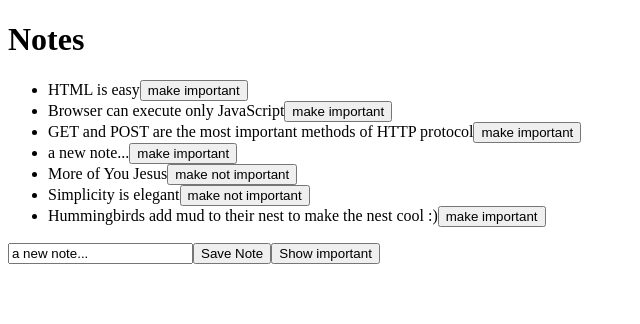
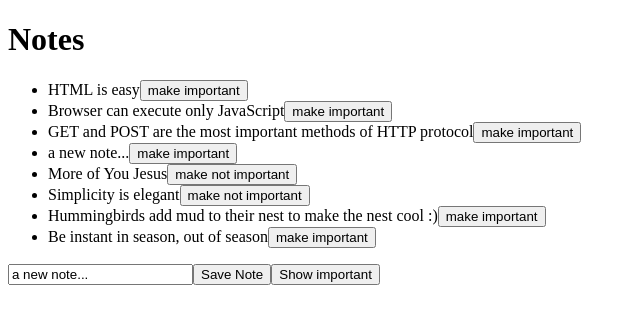
Before and after one commit to IfeOlulesi/fso-part2, a React (Create React App) app in the folder practice/: page / in a window 1280 px wide. Shown: the top 324 px of the page, without its empty margins (0-640 px from the left). Built offline with nearby package versions, Linux system fonts and the light colour scheme; data requests are answered from the project's data file.

Commit message:
Extracting Communication with the Backend into a Separate Module

```diff
--- a/practice/db.json
+++ b/practice/db.json
@@ -41,6 +41,12 @@
       "content": "Hummingbirds add mud to their nest to make the nest cool :)",
       "date": "2021-06-12T14:46:19.315Z",
       "important": false
+    },
+    {
+      "id": 8,
+      "content": "Be instant in season, out of season",
+      "date": "2021-06-12T15:53:20.438Z",
+      "important": false
     }
   ]
 }
--- a/practice/src/App.js
+++ b/practice/src/App.js
@@ -1,88 +1,82 @@
-import React, { useState, useEffect } from 'react'
-import axios from 'axios'
-import Note from './components/Note'
+import React, { useState, useEffect } from "react";
+import Note from "./components/Note";
+import noteService from "./services/notes";
 
 const App = () => {
-  const [notes, setNotes] = useState([])
-  const [newNote, setNewNote] = useState('a new note...')
-  const [showAll, setShowAll] = useState(true)
+  const [notes, setNotes] = useState([]);
+  const [newNote, setNewNote] = useState("a new note...");
+  const [showAll, setShowAll] = useState(true);
 
   useEffect(() => {
-    axios
-      .get('http://localhost:3001/notes')
-      .then(response => {
-        setNotes(response.data)
-      })
-  }, [])
+    noteService
+      .getAll()
+      .then(initialNotes => {
+      setNotes(initialNotes);
+    });
+  }, []);
+
+  const toggleImportanceOf = (id) => {
+    const note = notes.find((n) => n.id === id);
+    const changedNote = { ...note, important: !note.important };
+
+    noteService
+      .update(id, changedNote)
+      .then(returnedNote => {
+        setNotes(notes.map(note => note.id !== id ? note : returnedNote))
+    });
+  };
 
   const addNote = (event) => {
-    event.preventDefault()
+    event.preventDefault();
     const noteObject = {
       id: notes.length + 1,
       content: newNote,
       date: new Date().toISOString(),
-      important: Math.random() > 0.5
-    }
+      important: Math.random() > 0.5,
+    };
 
-    axios
-      .post('http://localhost:3001/notes', noteObject)
-      .then(response => {
-        setNotes(notes.concat(response.data))
-        setNewNote('')
-      })
-
-    setNotes(notes.concat(noteObject))
-    setNewNote('')
-  }
+    noteService
+      .create(noteObject)
+      .then(returnedNote => {
+        setNotes(notes.concat(returnedNote))
+      setNewNote("");
+    });
+  };
 
   const handleNoteChange = (event) => {
-    console.log(event.target.value)
-    setNewNote(event.target.value)
-  }
+    console.log(event.target.value);
+    setNewNote(event.target.value);
+  };
 
   const toggleShowAll = (event) => {
-    event.preventDefault()
-    setShowAll(!showAll)
-  }
+    event.preventDefault();
+    setShowAll(!showAll);
+  };
 
-  const toggleImportanceOf = id => {
-    const url = `http://localhost:3001/notes/${id}`
-    const note = notes.find(n => n.id === id)
-    const changedNote = {...note, important: !note.important}
-
-    axios.put(url, changedNote).then(response => {
-      console.log(response)
-      setNotes(notes.map(note => note.id !== id ? note : response.data))
-    })
-  }
-
-  const notesToShow = showAll
-    ? notes
-    : notes.filter(note => note.important)
+  const notesToShow = showAll ? notes : notes.filter((note) => note.important);
 
   return (
     <div>
       <h1>Notes</h1>
       <ul>
-        {notesToShow.map((note, i) =>
+        {notesToShow.map((note, i) => (
           <Note
             key={i}
             note={note}
-            toggleImportance = {() => toggleImportanceOf(note.id)}
+            toggleImportance={() => toggleImportanceOf(note.id)}
           />
-        )}
+        ))}
       </ul>
 
       <form onSubmit={addNote}>
-        <input value = {newNote} onChange={handleNoteChange}/>
+        <input value={newNote} onChange={handleNoteChange} />
         <button type="submit">Save Note</button>
         <button onClick={toggleShowAll}>
           Show {showAll ? "important" : "all"}
         </button>
       </form>
     </div>
-  )
-}
-
+  );
+};
 
 export default App;
--- /dev/null
+++ b/practice/src/services/notes.js
@@ -0,0 +1,23 @@
+import axios from 'axios'
+const baseUrl = `http://localhost:3001/notes`
+
+const getAll = () => {
+  const request = axios.get(baseUrl)
+  return request.then(response => response.data)
+}
+
+const create = newObject => {
+  const request = axios.post(baseUrl, newObject)
+  return request.then(response => response.data)
+}
+
+const update = (id, newObject) => {
+  const request = axios.put(`${baseUrl}/${id}`, newObject)
+  return request.then(response => response.data)
+}
+
+export default {
+  getAll: getAll,
+  create: create,
+  update, update
+}
```
